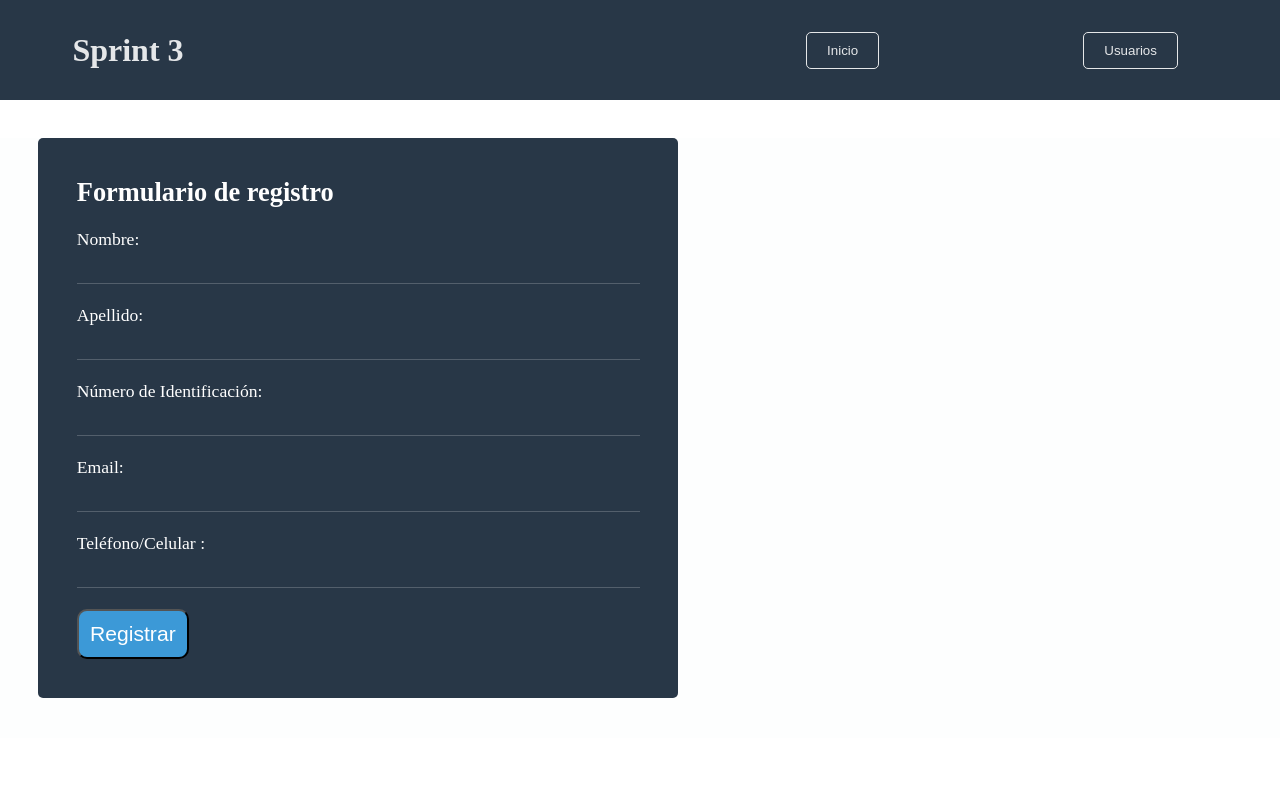
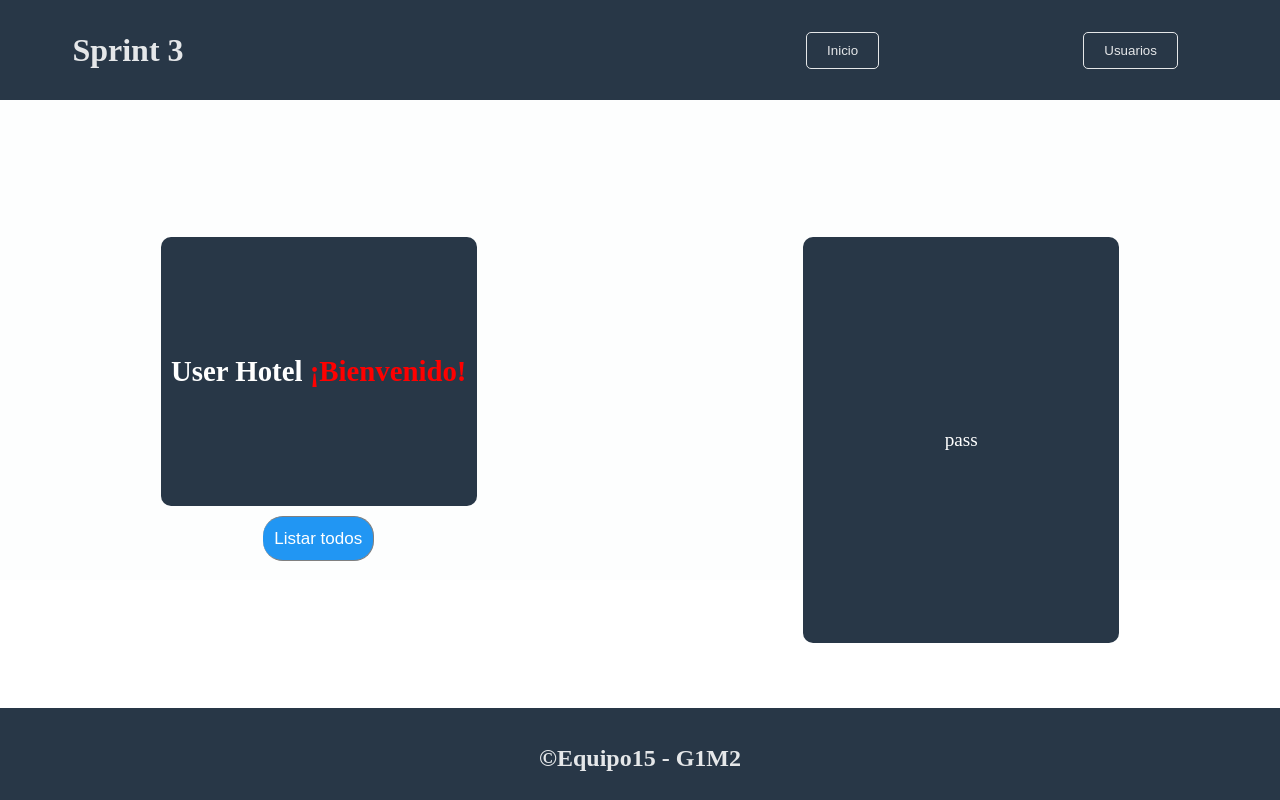
Before and after one commit to FelixDavid12/proyecto-ciclo-III, a Vue app: page /inicio in a window 1280 px wide. Both pictures are taken after a click on the button "Usuarios". Shown: the top 800 px of the page. Built offline with nearby package versions, Linux system fonts and the light colour scheme.

Commit message:
Template del nuevo componente e inicio del CSS con grid

```diff
--- a/src/App.vue
+++ b/src/App.vue
@@ -89,7 +89,7 @@ body{
 }
 
 .main-component{
-  height: 75vh;
+  height: 60vh;
   margin: 0%;
   padding: 0%;
   background: #FDFEFE ;
--- a/src/components/UserListado.vue
+++ b/src/components/UserListado.vue
@@ -1,105 +1,67 @@
 //Template del formulario para crear usuario
 <template>
-    <div id="CreateUser">
+  <div class="UserListado">
     <!-- Load icon library -->
-        <link rel="stylesheet" href="https://cdnjs.cloudflare.com/ajax/libs/font-awesome/4.7.0/css/font-awesome.min.css">
 
-        <form id="form1" onsubmit="register()">
-
-            <h2>Formulario de registro</h2><br>
-            Nombre: <input type="text" name="name_user"><br>
-            <br>Apellido: <input type="text" name="lastname_user"><br>
-            <br>Número de Identificación: <input type="text" name="cc_user"><br>
-            <br>Email: <input type="email" name="email_user"><br>
-            <br>Teléfono/Celular : <input type="text" name="tel_user"><br>
-
-            <br><button type="submit" >Registrar</button>
-
-        </form>
-
+    <div class="search_container"></div>
+        <div class="search_container_logo">
+            <h2>User Hotel <span>¡Bienvenido!</span></h2>
         </div>
-
+    <div class="search_container_btn">
+        <button>Listar todos</button>
+    </div>
+    <div class="result_container"></div>
+        <div class="resul_container_json">
+            <p id="result_json">pass</p>
+        </div>
+  </div>
 </template>
 
 
 
-
-
-
-
-
 <style scoped>
-#CreateUser *{
-    position: relative;
-    box-sizing: border-box;
-    padding: 0;
-    margin: 0;
+.UserListado {
+  display: grid;
+  grid-template-columns: repeat(8, 1fr);
+  grid-template-rows: repeat(5, 1fr);
+  grid-column-gap: 5px;
+  grid-row-gap: 5px;
 }
 
-#CreateUser #form1{
+.search_container {
+  grid-area: 1 / 1 / 6 / 5;
+  height: 85vh;
+  width: 100%;
+
+}
+.search_container_logo {
+    grid-area: 2 / 2 / 4 / 4;
     background-color: #283747;
-  color: #ffffff;
-  padding: 3%;
-  margin: 3%;
-  font-size: 110%;
-  width: 50%;
-  border-radius: 5px;
-}
-
-#CreateUser #form1 input{
-  outline: none;
-  border: none;
-  width: 100%;
-  font-size: 110%;
-  padding: 5px 0;
-  background: transparent;
-  border-bottom: 1px solid rgba(255, 255, 255, 0.2);
-}
-
-#CreateUser #form1 button {
     border-radius: 10px;
-  background-color: #3c99d7;
-  color: #ffffff;
-  padding: 2%;
-  font-size: 1.2em;
-  transition: all 0.5s ease;
-  cursor: pointer;
-}
-
-#CreateUser #form1 button:hover {
-  background-color: #9eb0e0;
-}
-
-#CreateUser #form2{
-    background-color: #283747;
-    color: #ffffff;
-    font-size: 100%;
-    box-sizing: border-box;
-    border-radius: 5px;
-    position: absolute;
-    top: 36%;
-    left: 60%;
-    height: 20px;
-    width: 30%;
     display: flex;
     justify-content: center;
     flex-direction: column;
     align-items: center;
+    font-size: 120%;
 }
 
+.search_container_logo h2{
+    color: white;
+}
 
-#CreateUser #form2 input[type=text] {
-  padding: 10px;
-  font-size: 17px;
-  color: white;
-  border-radius: 20px;
-  float: left;
-  width: 80%;
-  margin-right: 5px;
-  background: transparent;
+.search_container_logo span{
+    color: red;
 }
-#CreateUser #form2 button {
-  float: left;
+
+.search_container_btn {
+  grid-area: 4 / 2 / 5 / 4;
+  display: flex;
+    justify-content: center;
+    align-content: center;
+    max-height: 50px;
+}
+
+.search_container_btn button{
     width: 35%;
     padding: 10px;
     margin-top: 5px;
@@ -113,12 +75,29 @@
     cursor: pointer;
 }
 
-#CreateUser #form2 button:hover {
-  background-color: #9eb0e0;}
+.search_container_btn button:hover{
+      background-color: #9eb0e0;
+}
 
-#CreateUser #form2::after {
-  content: "";
-  clear: both;
-  display: table;
+.result_container {
+  grid-area: 1 / 5 / 6 / 9;
+  height: 85vh;
+  width: 100%;
+  display: flex;
+
+}
+.resul_container_json {
+  grid-area: 2 / 6 / 5 / 8;
+  background-color: #283747;
+    border-radius: 10px;
+    display: flex;
+    justify-content: center;
+    flex-direction: column;
+    align-items: center;
+    font-size: 120%;
+}
+
+.resul_container_json p{
+    color: white;
 }
 </style>
```
Lines whose indentation alone changed are shown as unchanged.
